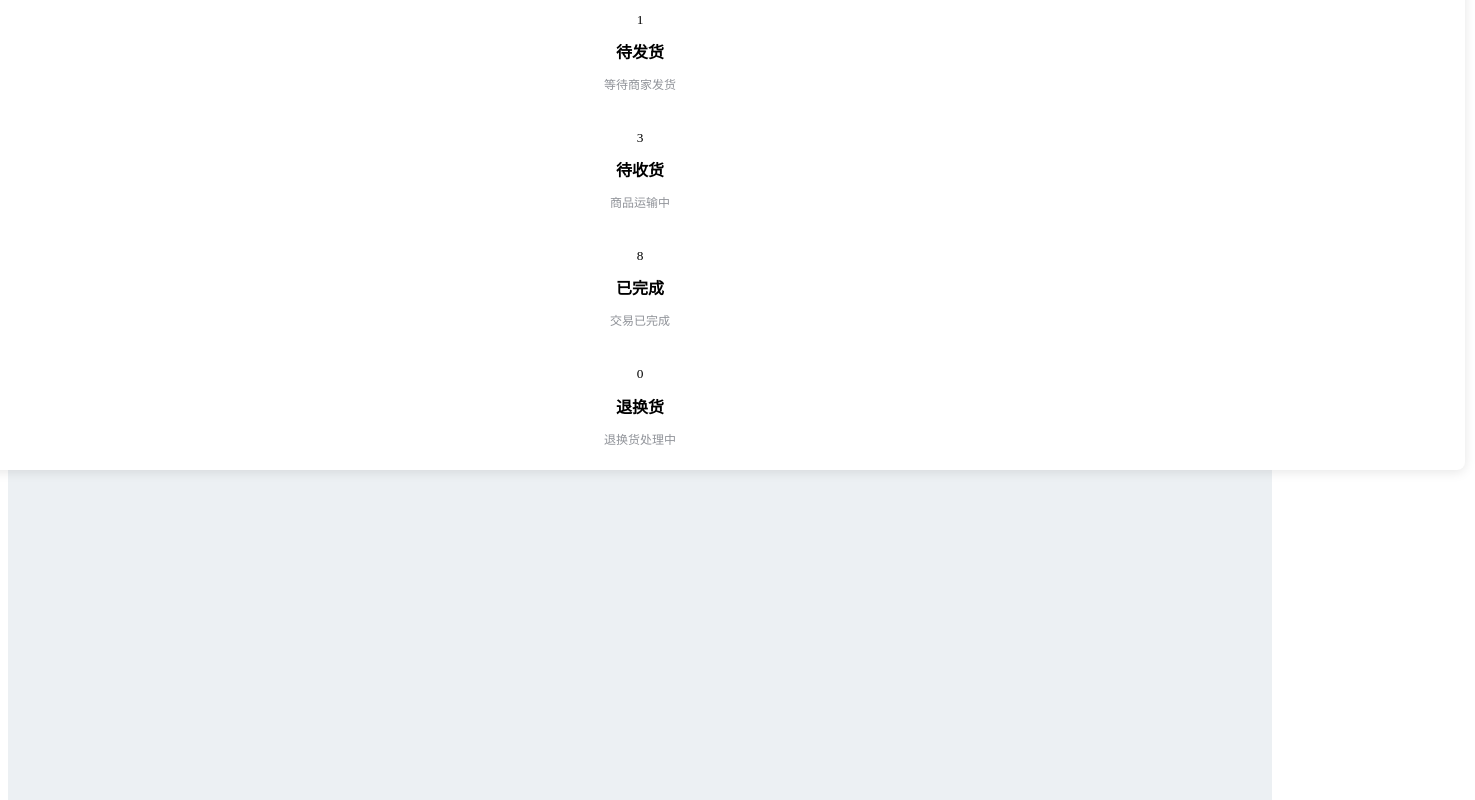
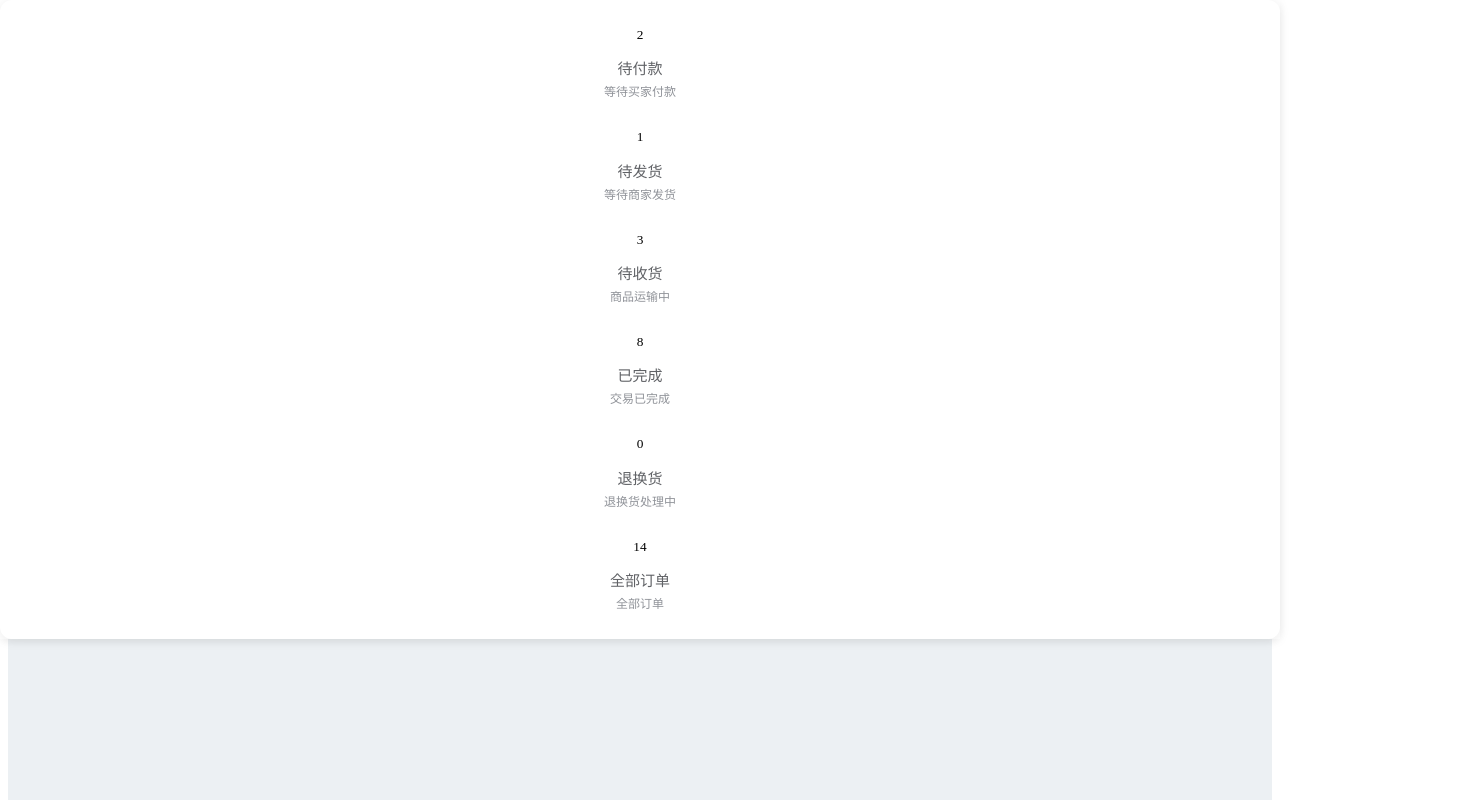
Before and after one commit to mantou-xia/shop-demo, a Vue app: page /#/orders/1 in a window 1280 px wide. Shown: the top 800 px of the page, 1475 px wide, since content can reach past the window. Built offline with nearby package versions, Linux system fonts and the light colour scheme.

Commit message:
完善了一些购物界面

```diff
--- a/src/components/userModules/FunctionCard.vue
+++ b/src/components/userModules/FunctionCard.vue
@@ -1,7 +1,8 @@
 <template>
     <el-card class="function-card">
         <el-row :gutter="20">
-            <el-col v-for="(  module, index  ) in   modules  " :key="index" :span="6"
+            <el-col
+v-for="(  module, index  ) in   modules  " :key="index" :span="6"
                 @click="handleModuleClick(module.path)">
                 <div class="function-item">
                     <span :class="['iconfont', module.icon]"></span>
--- a/src/components/userModules/OrderCard.vue
+++ b/src/components/userModules/OrderCard.vue
@@ -9,7 +9,8 @@
             </div>
         </template>
         <el-row :gutter="20">
-            <el-col v-for="(  item, index  ) in   orderStatus  " :key="index" :span="4" class="order-item"
+            <el-col
+v-for="(  item, index  ) in   orderStatus  " :key="index" :span="4" class="order-item"
                 @click="handleOrderClick(item.type)">
                 <el-badge :value="item.count" :max="99"></el-badge>
                 <p>{{ item.title }}</p>
--- a/src/views/error/Error.vue
+++ b/src/views/error/Error.vue
@@ -1,6 +1,37 @@
 <template>
-    <div>
-        error
-        404
-    </div>
+  <div class="page-404">
+    <h1 class="title">404 Not Found</h1>
+    <div class="line"></div>
+    <p class="desc">nginx</p>
+  </div>
 </template>
+
+<script setup>
+// 此处无复杂逻辑，纯展示组件
+</script>
+
+<style scoped>
+.page-404 {
+  text-align: center;
+  padding: 50px;
+  font-family: Arial, sans-serif;
+}
+
+.title {
+  font-size: 2em;
+  margin-bottom: 20px;
+}
+
+.line {
+  height: 2px;
+  width: 80%;
+  margin: 20px auto;
+  background-color: #66afe9;
+  opacity: 0.7;
+}
+
+.desc {
+  font-size: 1.1em;
+  color: #333;
+}
+</style>
--- a/src/views/home/homeContent/MainHome.vue
+++ b/src/views/home/homeContent/MainHome.vue
@@ -23,8 +23,8 @@
         >
           <GoodsItem
             :item-data="product"
+            class="product-card"
             @add-to-cart="addToCart"
-            class="product-card"
           />
         </el-col>
       </el-row>
--- a/src/views/user/OrderStatus.vue
+++ b/src/views/user/OrderStatus.vue
@@ -3,16 +3,28 @@
     <el-container>
       <el-header class="header">
         <el-card class="order-card">
-          <el-row :gutter="20">
+          <el-row :gutter="10" justify="space-between">
             <el-col
               v-for="(item, index) in orderStatus"
               :key="index"
-              :span="4"
+              :xs="8"
+              :sm="6"
+              :md="4"
+              :lg="4"
+              :xl="4"
               class="order-item"
               @click="handleStatusClick(item.type)"
             >
-              <div class="status-item" :class="{ active: props.type === item.type }">
-                <el-badge :value="item.count" :max="99" class="badge"></el-badge>
+              <div
+                class="status-item"
+                :class="{ active: props.type === item.type }"
+              >
+                <el-badge
+                  :value="item.count"
+                  :max="99"
+                  class="badge"
+                  :type="props.type === item.type ? 'primary' : 'info'"
+                />
                 <p class="title">{{ item.title }}</p>
                 <p class="desc">{{ getStatusDesc(item.type) }}</p>
               </div>
@@ -20,22 +32,79 @@
           </el-row>
         </el-card>
       </el-header>
+      <el-main class="main">
+        <el-empty
+          v-if="filteredOrders.length === 0"
+          description="暂无订单数据"
+        />
 
-      <el-main class="main">Main</el-main>
+        <div v-else class="order-list">
+          <el-card
+            v-for="order in filteredOrders"
+            :key="order.id"
+            class="order-item-card"
+            shadow="hover"
+          >
+            <div class="order-content">
+              <img :src="order.image" class="product-image" />
+              <div class="order-info">
+                <h3>{{ order.name }}</h3>
+                <div class="order-details">
+                  <p>订单号: {{ order.orderNo }}</p>
+                  <p>价格: ¥{{ order.price }}</p>
+                  <p>数量: {{ order.quantity }}</p>
+                  <p>下单时间: {{ order.createTime }}</p>
+                </div>
+                <div class="order-actions">
+                  <el-button
+                    v-if="props.type === 'pending'"
+                    type="primary"
+                    @click="handlePay(order)"
+                  >
+                    立即付款
+                  </el-button>
+                  <el-button
+                    v-if="props.type === 'unshipped'"
+                    plain
+                    @click="handleCancel(order)"
+                  >
+                    取消订单
+                  </el-button>
+                  <el-button
+                    v-if="props.type === 'shipped'"
+                    type="success"
+                    @click="confirmReceipt(order)"
+                  >
+                    确认收货
+                  </el-button>
+                </div>
+              </div>
+            </div>
+          </el-card>
+        </div>
+      </el-main>
     </el-container>
   </div>
 </template>
 
 <script setup>
-import { watch, onMounted, ref } from "vue";
+import { watch, onMounted, ref, computed } from "vue";
 import { useRouter } from "vue-router";
-const router = useRouter(); // 获取路由实例
+const router = useRouter();
+
 const orderStatus = ref([
   { title: "待付款", count: 2, type: "pending" },
   { title: "待发货", count: 1, type: "unshipped" },
   { title: "待收货", count: 3, type: "shipped" },
   { title: "已完成", count: 8, type: "completed" },
   { title: "退换货", count: 0, type: "return" },
+  {
+    title: "全部订单",
+    count: computed(() =>
+      orderStatus.value.slice(0, 5).reduce((sum, item) => sum + item.count, 0)
+    ),
+    type: "all",
+  },
 ]);
 
 const props = defineProps({
@@ -45,22 +114,182 @@ const props = defineProps({
   },
 });
 
-// 生命周期函数
-onMounted(() => {
-  fetchData(); // 调用获取数据的函数
+// 模拟订单数据
+const orders = ref([
+  {
+    id: 1,
+    type: "pending",
+    name: "商品名称1",
+    price: 199.0,
+    image:
+      "https://img2.baidu.com/it/u=294791294,4284542133&fm=253&fmt=auto&app=120&f=JPEG?w=500&h=667",
+    orderNo: "NO20230001",
+    quantity: 1,
+    createTime: "2023-05-01 10:30",
+  },
+  {
+    id: 2,
+    type: "unshipped",
+    name: "商品名称2",
+    price: 299.0,
+    image:
+      "https://img2.baidu.com/it/u=294791294,4284542133&fm=253&fmt=auto&app=120&f=JPEG?w=500&h=667",
+    orderNo: "NO20230002",
+    quantity: 2,
+    createTime: "2023-05-02 14:15",
+  },
+  {
+    id: 3,
+    type: "unshipped",
+    name: "商品名称2",
+    price: 299.0,
+    image:
+      "https://img2.baidu.com/it/u=294791294,4284542133&fm=253&fmt=auto&app=120&f=JPEG?w=500&h=667",
+    orderNo: "NO20230002",
+    quantity: 2,
+    createTime: "2023-05-02 14:15",
+  },
+  {
+    id: 4,
+    type: "unshipped",
+    name: "商品名称2",
+    price: 299.0,
+    image:
+      "https://img2.baidu.com/it/u=294791294,4284542133&fm=253&fmt=auto&app=120&f=JPEG?w=500&h=667",
+    orderNo: "NO20230002",
+    quantity: 2,
+    createTime: "2023-05-02 14:15",
+  },
+  {
+    id: 5,
+    type: "unshipped",
+    name: "商品名称2",
+    price: 299.0,
+    image:
+      "https://img2.baidu.com/it/u=294791294,4284542133&fm=253&fmt=auto&app=120&f=JPEG?w=500&h=667",
+    orderNo: "NO20230002",
+    quantity: 2,
+    createTime: "2023-05-02 14:15",
+  },
+  {
+    id: 6,
+    type: "unshipped",
+    name: "商品名称2",
+    price: 299.0,
+    image:
+      "https://img2.baidu.com/it/u=294791294,4284542133&fm=253&fmt=auto&app=120&f=JPEG?w=500&h=667",
+    orderNo: "NO20230002",
+    quantity: 2,
+    createTime: "2023-05-02 14:15",
+  },
+  {
+    id: 7,
+    type: "unshipped",
+    name: "商品名称2",
+    price: 299.0,
+    image:
+      "https://img2.baidu.com/it/u=294791294,4284542133&fm=253&fmt=auto&app=120&f=JPEG?w=500&h=667",
+    orderNo: "NO20230002",
+    quantity: 2,
+    createTime: "2023-05-02 14:15",
+  },
+  {
+    id: 8,
+    type: "unshipped",
+    name: "商品名称2",
+    price: 299.0,
+    image:
+      "https://img2.baidu.com/it/u=294791294,4284542133&fm=253&fmt=auto&app=120&f=JPEG?w=500&h=667",
+    orderNo: "NO20230002",
+    quantity: 2,
+    createTime: "2023-05-02 14:15",
+  },
+  {
+    id: 9,
+    type: "unshipped",
+    name: "商品名称2",
+    price: 299.0,
+    image:
+      "https://img2.baidu.com/it/u=294791294,4284542133&fm=253&fmt=auto&app=120&f=JPEG?w=500&h=667",
+    orderNo: "NO20230002",
+    quantity: 2,
+    createTime: "2023-05-02 14:15",
+  },
+  {
+    id: 10,
+    type: "unshipped",
+    name: "商品名称2",
+    price: 299.0,
+    image:
+      "https://img2.baidu.com/it/u=294791294,4284542133&fm=253&fmt=auto&app=120&f=JPEG?w=500&h=667",
+    orderNo: "NO20230002",
+    quantity: 2,
+    createTime: "2023-05-02 14:15",
+  }
+]);
+
+const filteredOrders = computed(() => {
+  return orders.value.filter((order) => order.type === props.type);
 });
 
-// 根据类型获取数据
+const getStatusDesc = (type) => {
+  const descMap = {
+    pending: "等待买家付款",
+    unshipped: "等待商家发货",
+    shipped: "商品运输中",
+    completed: "交易已完成",
+    return: "退换货处理中",
+    all: "全部订单",
+  };
+  return descMap[type] || "";
+};
+
+const handleStatusClick = (type) => {
+  // 强制使用待发货的样式类
+  document.querySelectorAll(".status-item").forEach((item) => {
+    item.classList.remove("active");
+  });
+
+  // 更新路由参数
+  router
+    .push({
+      path: router.currentRoute.value.path,
+      query: { type },
+    })
+    .then(() => {
+      // 强制重新加载数据
+      fetchData();
+    });
+};
+
+const handlePay = (order) => {
+  console.log("付款操作", order);
+};
+
+const handleCancel = (order) => {
+  console.log("取消订单", order);
+};
+
+const confirmReceipt = (order) => {
+  console.log("确认收货", order);
+};
+
+onMounted(() => {
+  fetchData();
+});
+
 const fetchData = () => {
   console.log("当前订单类型:", props.type);
-  // 调用不同的 API 接口
-  // 例如：getOrdersByType(props.type)
 };
 
-// todo监听参数变化
-
-// 添加参数验证
-const validTypes = ["pending", "completed", "return", "shipped", "unshipped"];
+const validTypes = [
+  "pending",
+  "completed",
+  "return",
+  "shipped",
+  "unshipped",
+  "all",
+];
 
 watch(
   () => props.type,
@@ -70,78 +299,153 @@ watch(
     }
   }
 );
+</script>
 
-// 添加状态描述方法
-const getStatusDesc = (type) => {
-  const descMap = {
-    pending: '等待买家付款',
-    unshipped: '等待商家发货',
-    shipped: '商品运输中',
-    completed: '交易已完成',
-    return: '退换货处理中'
-  }
-  return descMap[type] || ''
+<style scoped lang="scss">
+.common-layout {
+  padding: 20px;
 }
 
-// 添加状态点击处理
-const handleStatusClick = (type) => {
-  router.push({ query: { type } })
-}
-</script>
-
-<style scoped>
 .header {
-  position: relative;
-  display: flex;
   height: auto !important;
   padding: 0;
-  margin-top: -450px;
-  left: 0px;
+  margin-bottom: 20px;
+  position: fixed;
+  width: 100%;
+  top: 0;
+  left: 0;
+  z-index: 100;
+  background: white;
+  box-shadow: 0 2px 10px rgba(0, 0, 0, 0.05);
 }
 
+.main {
+  padding: 0;
+  margin-top: 100px;
+  width: calc(100% - 40px); /* 与header保持一致 */
+  max-width: 1200px; /* 与header保持一致 */
+  margin-left: auto;
+  margin-right: auto;
+}
+
+.order-list {
+  display: grid;
+  grid-template-columns: repeat(2, 1fr); /* 两列布局 */
+  gap: 20px;
+}
 .order-card {
-  display: flex;
-  flex-direction: column;
-  justify-content: center;
-  background-color: #fff;
-  height: auto;
-  width: 1650px;
-  border-radius: 8px;
-  box-shadow: 0 2px 12px 0 rgba(0, 0, 0, 0.1);
+  border-radius: 12px;
+  border: none;
+  box-shadow: 0 2px 12px 0 rgba(0, 0, 0, 0.08);
+  padding: 10px;
 }
 
 .order-item {
   display: flex;
   justify-content: center;
   cursor: pointer;
+  margin: 5px 0;
 }
 
 .status-item {
   text-align: center;
-  padding: 10px 0;
-  transition: all 0.3s;
-}
+  padding: 12px 0;
+  transition: all 0.3s ease;
+  border-radius: 8px;
+  width: 100%;
 
-.status-item:hover {
-  transform: translateY(-3px);
-}
+  &:hover {
+    background-color: #f5f7fa;
+    transform: translateY(-2px);
+  }
 
-.status-item.active {
-  color: #409eff;
+  &:active {
+    transform: translateY(1px) scale(0.98);
+    transition: all 0.1s ease;
+    background-color: #e6f1ff;
+  }
+
+  &.active {
+    background-color: #f0f7ff;
+    border-bottom: 2px solid #67c23a;
+    box-shadow: 0 2px 8px rgba(103, 194, 58, 0.2);
+
+    .title {
+      color: #67c23a;
+      font-weight: 600;
+    }
+
+    .desc {
+      color: #67c23a;
+    }
+
+    .el-badge {
+      :deep(.el-badge__content) {
+        background-color: #67c23a;
+      }
+    }
+  }
 }
 
 .title {
-  font-size: 16px;
-  font-weight: bold;
-  margin: 5px 0;
+  font-size: 15px;
+  font-weight: 500;
+  margin: 8px 0 4px;
+  color: #606266;
 }
 
 .desc {
   font-size: 12px;
   color: #909399;
+  margin: 0;
 }
 
-.badge {
-  margin-top: 5px;
+.main {
+  width: 100%;
+  top: 0;
+  left: 0;
+  padding: 0;
+}
+
+.order-list {
+  display: grid;
+  gap: 20px;
+}
+
+.order-item-card {
+  margin-bottom: 20px;
+}
+
+.order-content {
+  width: 50vb;
+  display: flex;
+  padding: 15px;
+}
+
+.product-image {
+  width: 120px;
+  height: 120px;
+  margin-right: 20px;
+  border-radius: 4px;
+  object-fit: cover;
+}
+
+.order-info {
+  flex: 1;
+}
+
+.order-details {
+  margin: 10px 0;
+  color: #666;
+  font-size: 14px;
+
+  p {
+    margin: 5px 0;
+  }
+}
+
+.order-actions {
+  margin-top: 15px;
+  text-align: right;
 }
 </style>
```
Also changed, not shown: src/assets/font/iconfont.js.
